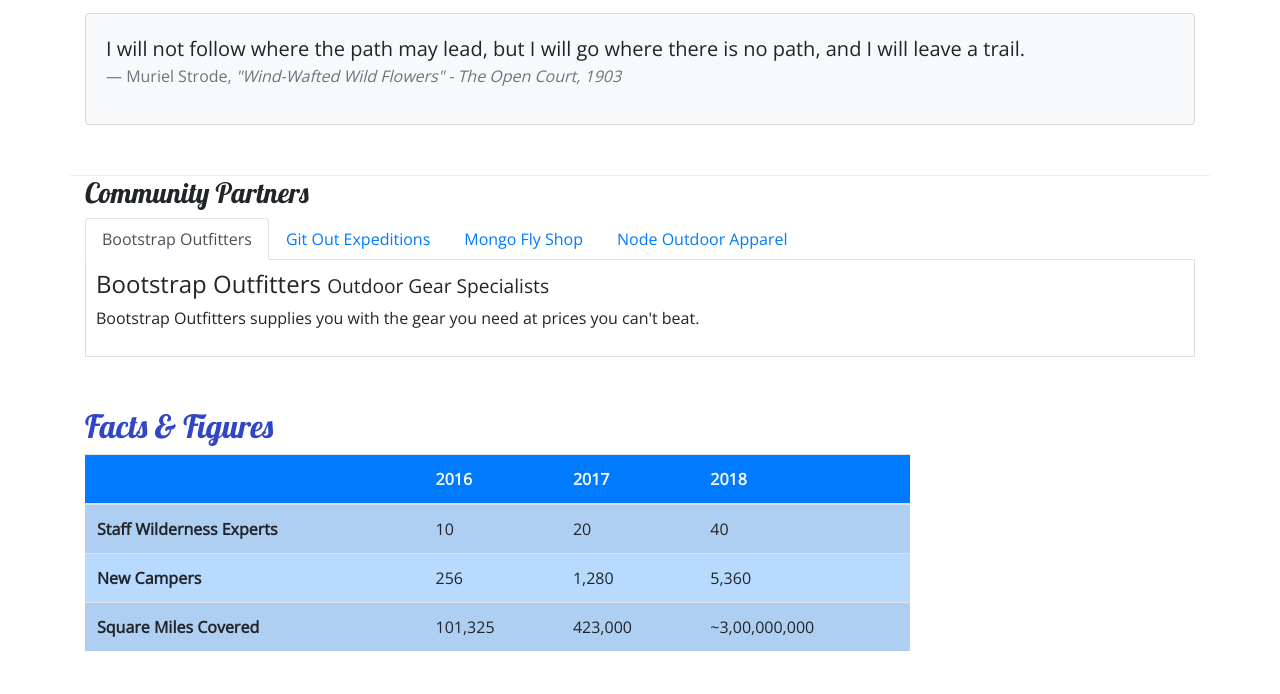
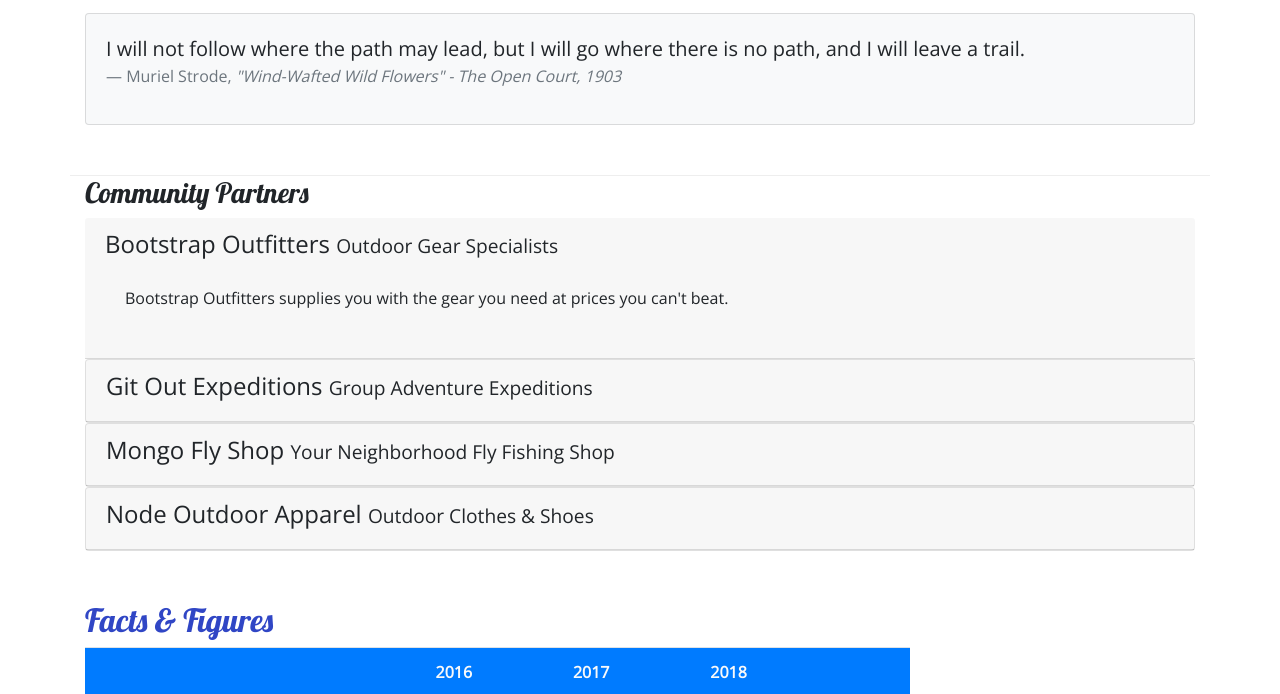
Before and after one commit to nchuluda/nucamp-bootstrap, a website: page aboutus.html in a window 1280 px wide. Shown: the part 653-1347 px from the top of the page. Drawn offline with nearby package versions, Linux system fonts and the light colour scheme.

Commit message:
Accordion

```diff
--- a/aboutus.html
+++ b/aboutus.html
@@ -101,29 +101,61 @@
         <div class="row">
             <div class="col-12">
                 <h3>Community Partners</h3>
-                <ul class="nav nav-tabs">
-                        <li class="nav-item"><a class="nav-link active" href="#bootstrap" role="tab" data-toggle="tab">Bootstrap Outfitters</a></li>
-                        <li class="nav-item"><a class="nav-link" href="#git" role="tab" data-toggle="tab">Git Out Expeditions</a></li>
-                        <li class="nav-item"><a class="nav-link" href="#mongo" role="tab" data-toggle="tab">Mongo Fly Shop</a></li>
-                        <li class="nav-item"><a class="nav-link" href="#node" role="tab" data-toggle="tab">Node Outdoor Apparel</a></li>
-                    </ul>
-                    <div class="tab-content">
-                            <div role="tabpanel" class="tab-pane fade show active" id="bootstrap">
-                            <h4>Bootstrap Outfitters <small>Outdoor Gear Specialists</small></h4>
+                    <div id="accordion">
+                            <div role="tab" class="card-header">
+                                    <h4>
+                                        <a data-toggle="collapse" data-target="#bootstrap">
+                                            Bootstrap Outfitters <small>Outdoor Gear Specialists</small>
+                                        </a>
+                                    </h4>
+                                    <div class="collapse show" id="bootstrap" data-parent="#accordion">
+                                        <div class="card-body">
                                             <p class="d-none d-sm-block">Bootstrap Outfitters supplies you with the gear you need at prices you can't beat.</p>
                                         </div>
-                        <div role="tabpanel" class="tab-pane fade" id="git">
-                            <h4>Git Out Expeditions <small>Group Adventure Expeditions</small></h4>
+                                    </div>
+                                </div>
+                                <div class="card">
+                                        <div role="tab" class="card-header">
+                                            <h4>
+                                                <a class="collapsed" data-toggle="collapse" data-target="#git">
+                                                    Git Out Expeditions <small>Group Adventure Expeditions</small>
+                                                </a>
+                                            </h4>
+                                            <div class="collapse" id="git" data-parent="#accordion">
+                                                <div class="card-body">
                                                     <p class="d-none d-sm-block">Join Git Out Expeditions to explore new horizons with a group of other adventurers!</p>
                                                </div>
-                        <div role="tabpanel" class="tab-pane fade" id="mongo">
-                            <h4>Mongo Fly Shop <small>Your Neighborhood Fly Fishing Shop.</small></h4>
+                                            </div>
+                                        </div>
+                                    </div>
+                                    <div class="card">
+                                       <div role="tab" class="card-header">
+                                            <h4>
+                                                <a class="collapsed" data-toggle="collapse" data-target="#mongo">
+                                                    Mongo Fly Shop <small>Your Neighborhood Fly Fishing Shop</small>
+                                                </a>
+                                            </h4>
+                                            <div class="collapse" id="mongo" data-parent="#accordion">
+                                                <div class="card-body">
                                                     <p class="d-none d-sm-block">Need a new fishing pole, a tacklebox, or flies of all kinds? Stop by Mongo Fly Shop.</p>
                                                 </div>
-                        <div role="tabpanel" class="tab-pane fade" id="node">
-                            <h4>Node Outdoor Apparel <small>Outdoor Clothes & Shoes</small></h4>
+                                            </div>
+                                        </div>
+                                    </div>
+                                    <div class="card">
+                                        <div role="tab" class="card-header">
+                                            <h4>
+                                                <a class="collapsed" data-toggle="collapse" data-target="#node">
+                                                    Node Outdoor Apparel <small>Outdoor Clothes & Shoes</small>
+                                                </a>
+                                            </h4>
+                                            <div class="collapse" id="node" data-parent="#accordion">
+                                                <div class="card-body">
                                                     <p class="d-none d-sm-block">From polar fleeces to swimsuits, hiking boots to waders, a visit to Node will be sure to get you covered.</p>
 
+                                            </div>
+                                        </div>
+                                    </div>
                     </div>
                 </div>
             </div>
--- a/css/styles.css
+++ b/css/styles.css
@@ -35,9 +35,3 @@ site-footer {
 .navbar {
     background-color: #901CAD;
 }
-
-.tab-content {
-    border: 1px solid #DDD;
-    border-top: none;
-    padding: 10px;
-}
```
Lines whose indentation alone changed are shown as unchanged.
